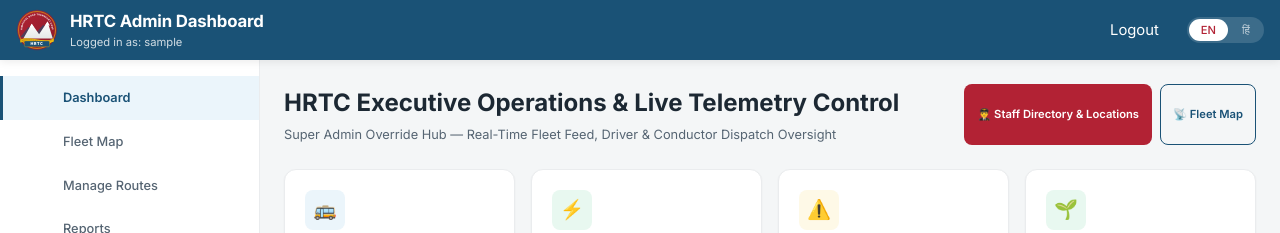
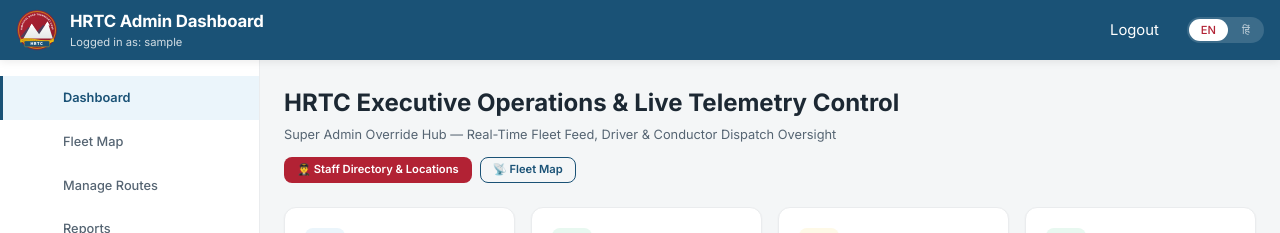
Before and after one commit to manan2607-07/hrtc-realtime-vehicle-tracking, a React (Vite) app: page /admin in a window 1280 px wide. Shown: the top 233 px of the page. Built offline with nearby package versions, Linux system fonts and the light colour scheme; sample sign-in values are in the browser's storage.

Commit message:
Move Dashboard header buttons to left side

```diff
--- a/src/pages/admin/Dashboard.jsx
+++ b/src/pages/admin/Dashboard.jsx
@@ -61,14 +61,12 @@ export default function Dashboard() {
 
   return (
     <div>
-      <div className="flex flex--between flex--align-center mb-6">
-        <div>
-          <h1 className="page-title" style={{ margin: 0 }}>HRTC Executive Operations & Live Telemetry Control</h1>
-          <p className="text-muted" style={{ fontSize: 'var(--font-size-sm)', marginTop: 'var(--space-1)' }}>
-            Super Admin Override Hub — Real-Time Fleet Feed, Driver & Conductor Dispatch Oversight
-          </p>
-        </div>
-        <div className="flex flex--gap-2">
+      <div className="mb-6">
+        <h1 className="page-title" style={{ margin: 0 }}>HRTC Executive Operations & Live Telemetry Control</h1>
+        <p className="text-muted" style={{ fontSize: 'var(--font-size-sm)', marginTop: 'var(--space-1)' }}>
+          Super Admin Override Hub — Real-Time Fleet Feed, Driver & Conductor Dispatch Oversight
+        </p>
+        <div className="flex flex--gap-2" style={{ marginTop: 'var(--space-3)' }}>
           <button className="btn btn--primary btn--sm" onClick={() => navigate('/admin/staff')}>
             👨‍✈️ Staff Directory & Locations
           </button>
```
